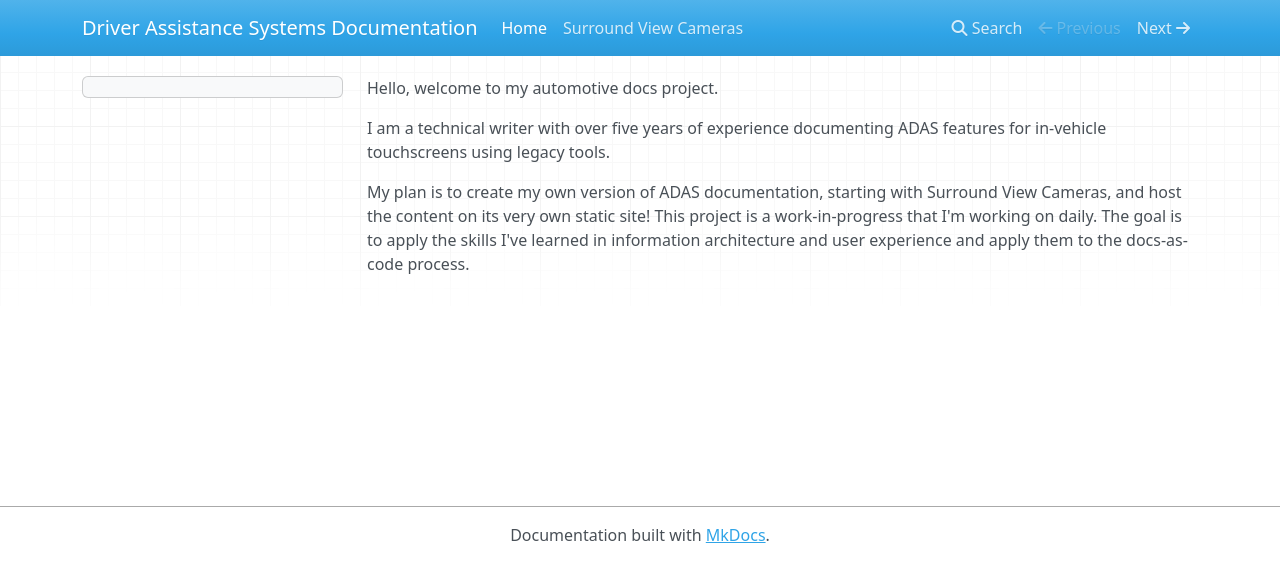
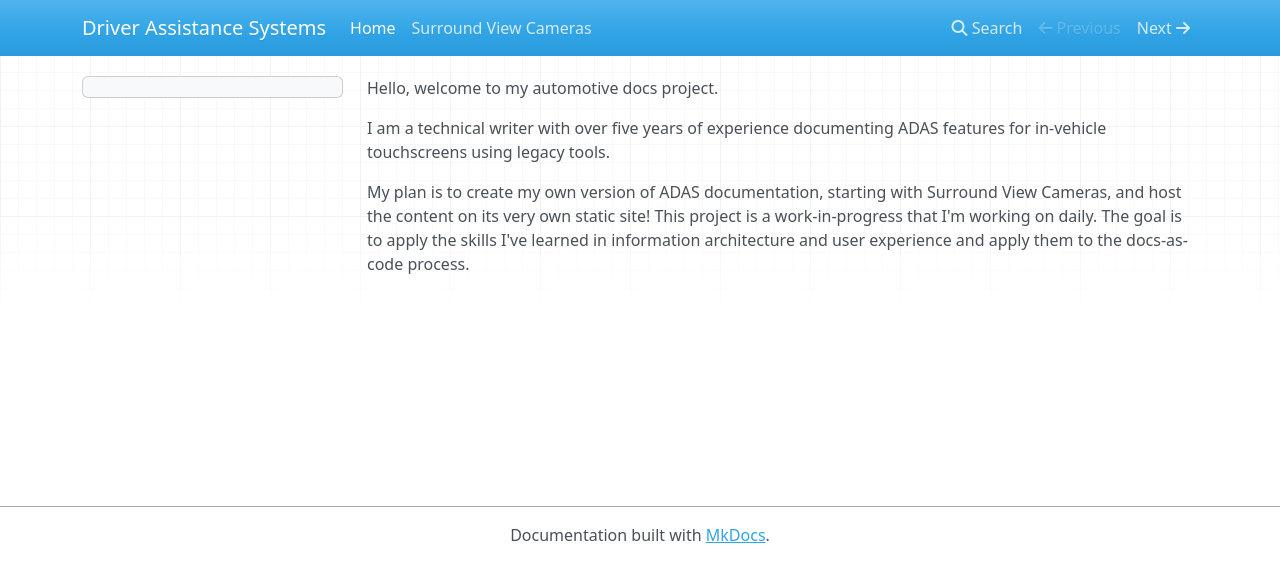
Before and after one commit to waldieia1/automotive-docs-sample, an MkDocs documentation site: the page built from docs/index.md, in a window 1280 px wide. Shown: the top 582 px of the page. Built offline with MkDocs 1.6.1, drawn with Linux system fonts in a browser that asks for light colours; nearby versions of some CDN libraries.

Commit message:
Update site name in mkdocs configuration

```diff
--- a/mkdocs.yml
+++ b/mkdocs.yml
@@ -1,4 +1,4 @@
-site_name: Driver Assistance Systems Documentation
+site_name: Driver Assistance Systems
 
 nav:
 - Home: index.md
```
